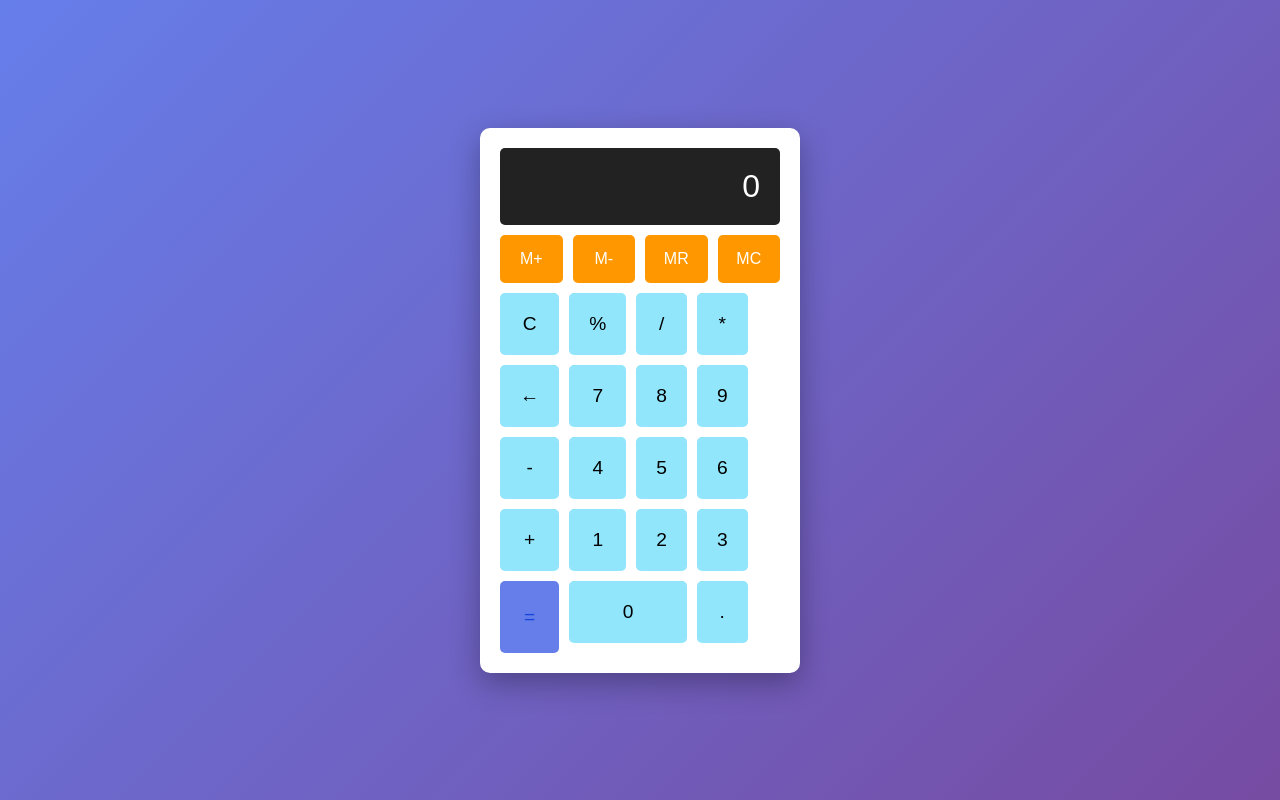
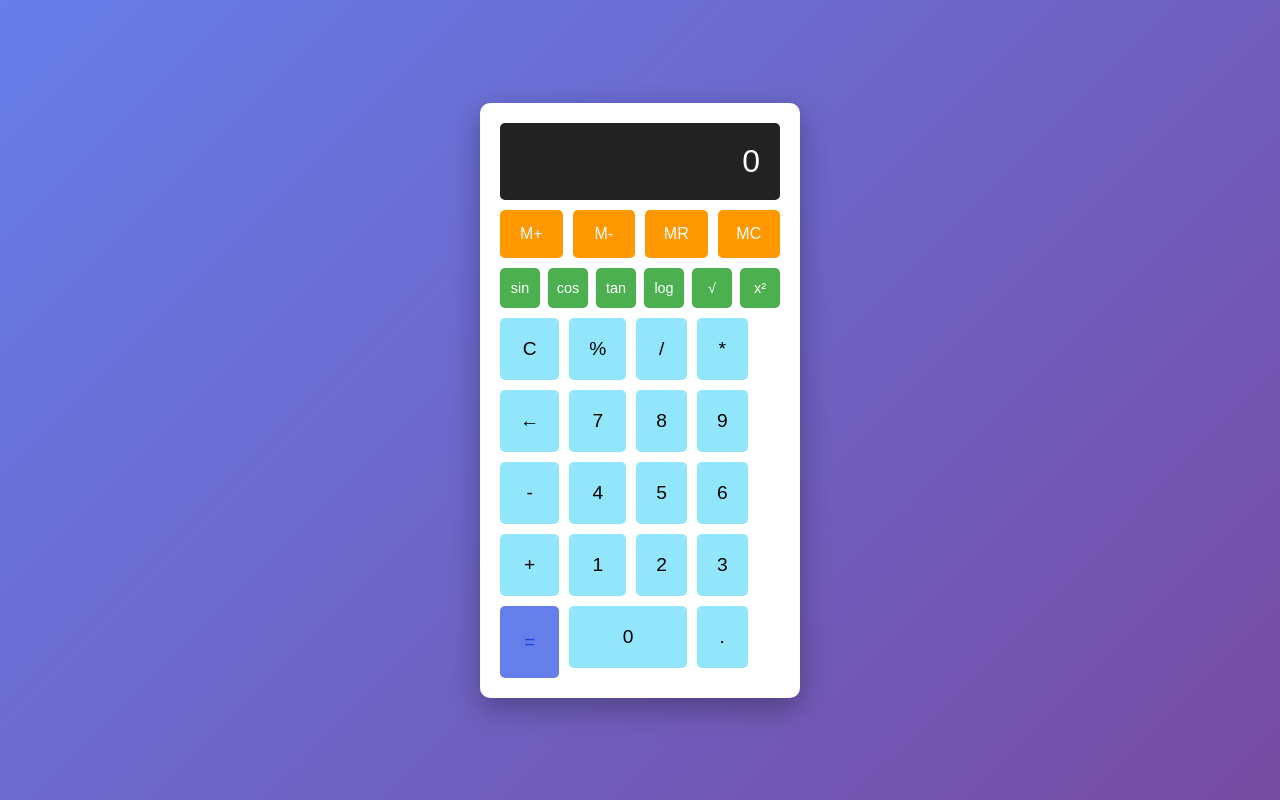
Before and after one commit to rui1024-hub/calculator-app, a plain HTML site: page index.html in a window 1280 px wide. Drawn offline with Linux system fonts and the light colour scheme.

Commit message:
Add scientific calculator - button style (v1)

```diff
--- a/index.html
+++ b/index.html
@@ -15,6 +15,17 @@
         <button onclick="memoryRecall()" class="memory-btn">MR</button>
         <button onclick="memoryClear()" class="memory-btn">MC</button>
     </div>
+
+    <div class="scientific-buttons">
+        <button onclick="scientificCalc('sin')">sin</button>
+        <button onclick="scientificCalc('cos')">cos</button>
+        <button onclick="scientificCalc('tan')">tan</button>
+        <button onclick="scientificCalc('log')">log</button>
+        <button onclick="scientificCalc('sqrt')">√</button>
+        <button onclick="scientificCalc('pow')">x²</button>
+    </div>
+
+    <div class="buttons">
 
     <div class="buttons">
         <div class="buttons">
--- a/script.js
+++ b/script.js
@@ -98,3 +98,42 @@ function showMemoryIndicator() {
 function hideMemoryIndicator() {
     display.style.borderLeft = 'none';
 }
+function scientificCalc(operation) {
+    try {
+        let value = eval(currentInput);
+        let result;
+
+        switch(operation) {
+            case 'sin':
+                result = Math.sin(value * Math.PI / 180);
+                break;
+            case 'cos':
+                result = Math.cos(value * Math.PI / 180);
+                break;
+            case 'tan':
+                result = Math.tan(value * Math.PI / 180);
+                break;
+            case 'log':
+                result = Math.log10(value);
+                break;
+            case 'sqrt':
+                result = Math.sqrt(value);
+                break;
+            case 'pow':
+                result = Math.pow(value, 2);
+                break;
+            default:
+                result = value;
+        }
+
+        currentInput = result.toString();
+        updateDisplay();
+    } catch (error) {
+        currentInput = 'Error';
+        updateDisplay();
+        setTimeout(() => {
+            currentInput = '0';
+            updateDisplay();
+        }, 1500);
+    }
+}
--- a/style.css
+++ b/style.css
@@ -95,3 +95,20 @@ button:active {
 .memory-btn:active {
     transform: scale(0.95);
 }
+.scientific-buttons {
+    display: grid;
+    grid-template-columns: repeat(6, 1fr);
+    gap: 8px;
+    margin-bottom: 10px;
+}
+
+.scientific-buttons button {
+    padding: 12px 8px;
+    font-size: 0.9em;
+    background: #4caf50;
+    color: white;
+}
+
+.scientific-buttons button:hover {
+    background: #45a049;
+}
```
